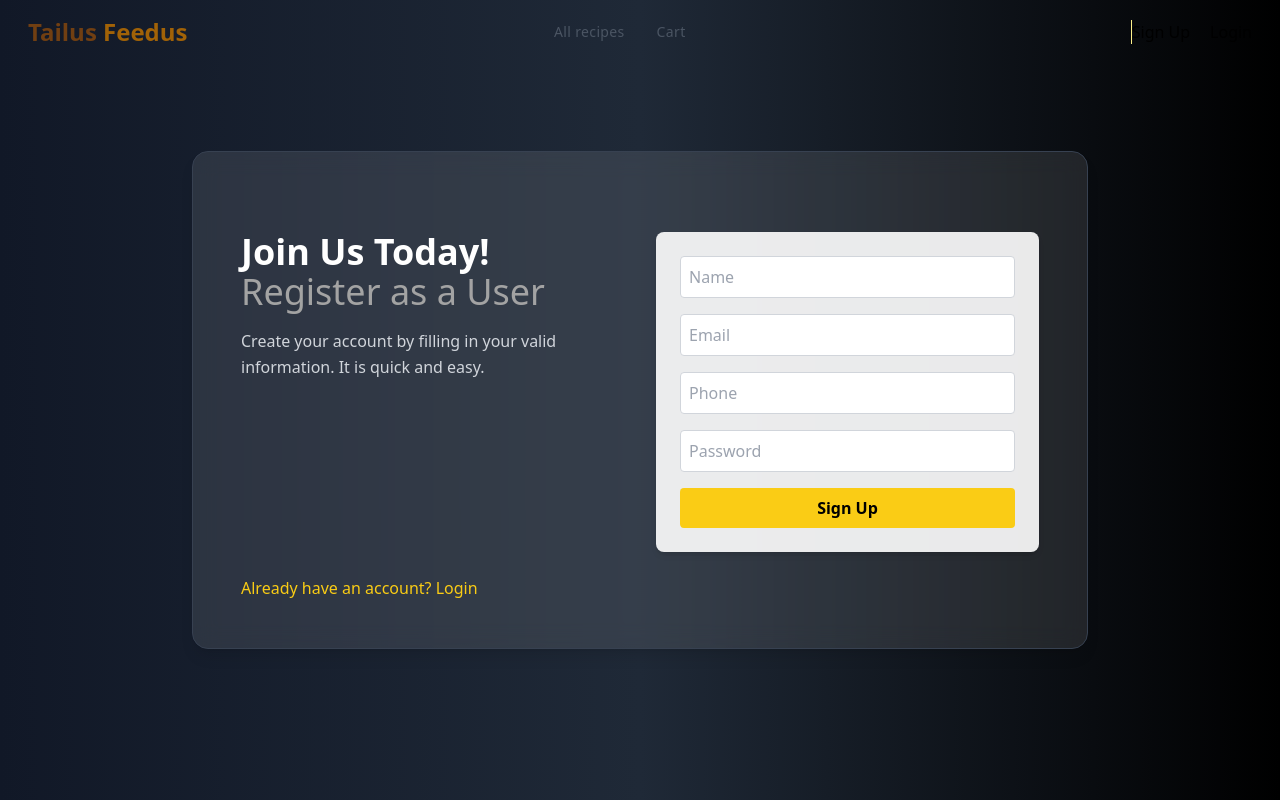
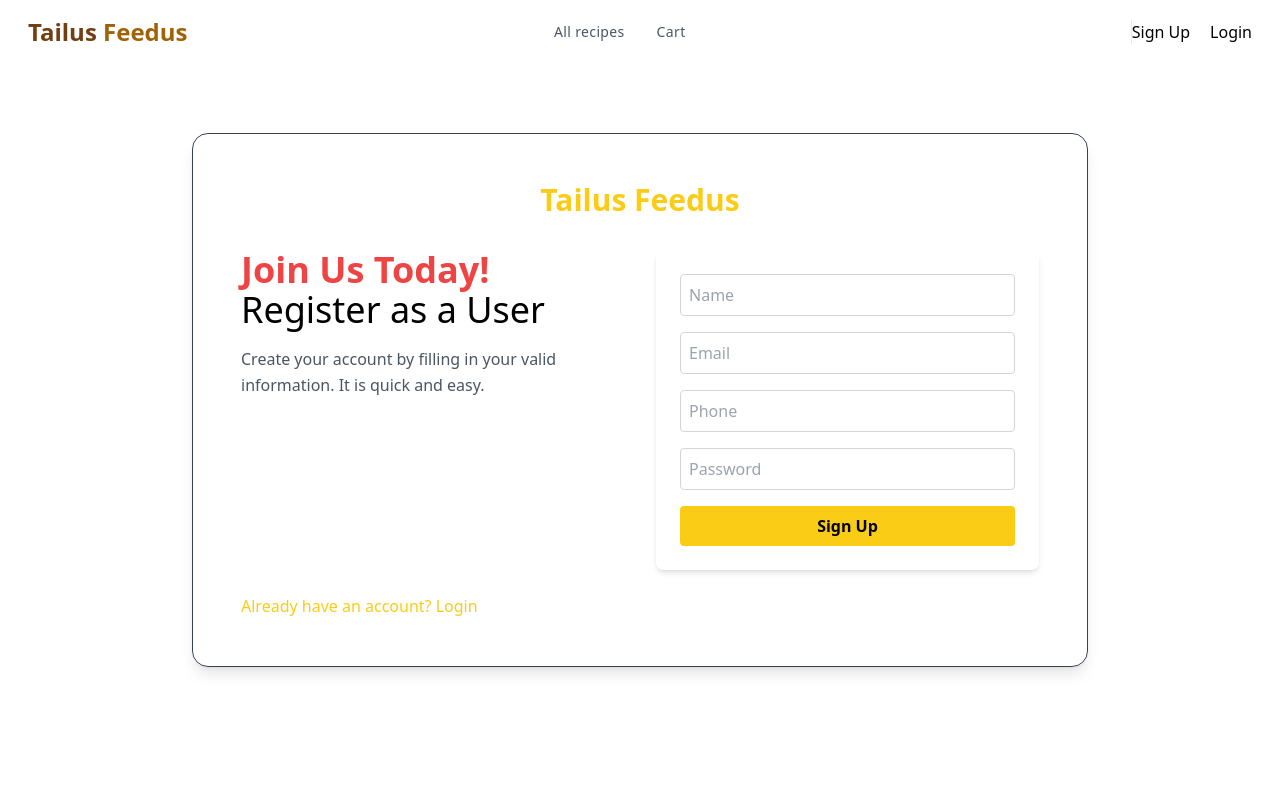
Before and after one commit to hasibulmahi/practical-assessment-repliq, a Next.js app: page /signup in a window 1280 px wide. Built offline with nearby package versions, Linux system fonts and the light colour scheme.

Commit message:
feat: signup page

```diff
--- a/app/signup/page.jsx
+++ b/app/signup/page.jsx
@@ -2,7 +2,8 @@
 import { useState } from "react";
 import { useTanstack } from "@/providers/TanstackProvider";
 import Link from "next/link";
-import { toast } from 'react-toastify'; // Import toast
+import { toast } from "react-toastify";
+import { useRouter } from "next/navigation"; // Import useRouter
 
 const SignUp = () => {
   const { register } = useTanstack();
@@ -10,37 +11,42 @@ const SignUp = () => {
   const [email, setEmail] = useState("");
   const [phone, setPhone] = useState("");
   const [password, setPassword] = useState("");
+  const router = useRouter(); // Initialize router
 
   const handleSubmit = async (e) => {
     e.preventDefault();
     try {
-            await register(name, email, phone, password); // Assuming register returns a promise
-            toast.success("Registration successful!"); // Show success toast
+      await register(name, email, phone, password);
+      toast.success("Registration successful!");
+      router.push("/"); // Redirect to home page
     } catch (error) {
-            toast.error("Registration failed. Please try again."); // Show error toast
+      toast.error("Registration failed. Please try again.");
     }
   };
 
   return (
-        <div className="h-screen flex items-center justify-center bg-gradient-to-r from-gray-900 via-gray-800 to-black">
+    <div className="h-screen flex items-center justify-center bg-gray">
       <div className="w-full max-w-4xl p-6 md:p-12 bg-white bg-opacity-10 rounded-2xl shadow-lg backdrop-blur-md border border-gray-700">
         {/* Logo Section */}
         <div className="flex justify-center mb-8">
-                    {/* <img src={logo} alt="logo" className="w-12" /> */}
+          <span className="text-3xl font-bold text-yellow-400">
+            Tailus Feedus
+          </span>
         </div>
 
         {/* Register Form Section */}
         <div className="flex flex-col md:flex-row gap-8 items-start justify-between">
           {/* Left: Text Section */}
           <div className="md:w-1/2">
-                        <h2 className="text-2xl md:text-4xl font-bold text-white">
+            <h2 className="text-2xl md:text-4xl font-bold text-red-500">
               Join Us Today!
-                            <span className="block text-neutral-400 font-medium">
+              <span className="block text-black font-medium">
                 Register as a User
               </span>
             </h2>
-                        <p className="mt-4 text-gray-300 leading-relaxed">
-                            Create your account by filling in your valid information. It is quick and easy.
+            <p className="mt-4 text-gray-600 leading-relaxed">
+              Create your account by filling in your valid information. It is
+              quick and easy.
             </p>
           </div>
 
```
Lines whose indentation alone changed are shown as unchanged.
